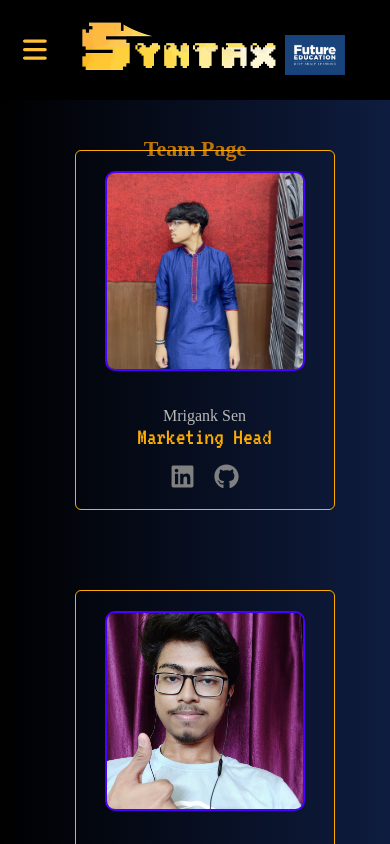
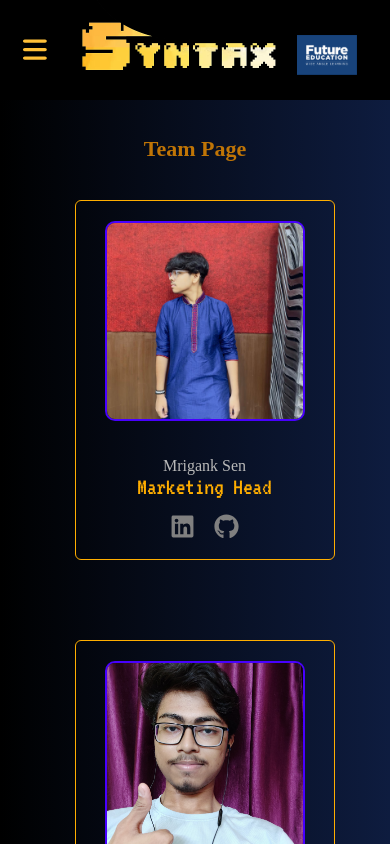
Before and after one commit to SoumyaOk4-4/Syntax-FIEM, a React (Create React App) app: page /team in a window 390 px wide. Shown: the top 844 px of the page. Built offline with nearby package versions, Linux system fonts and the light colour scheme; a web font is replaced by a local one.

Commit message:
ui fixes yet again

```diff
--- a/src/App.css
+++ b/src/App.css
@@ -423,11 +423,11 @@ nav .menu span {
   .team {
     width: 100% !important;
     scale: 0.99;
-    transform: translateY(-80px);
+    transform: translateY(-20px);
 
     display: grid;
     grid-template-columns: repeat(3, 1fr) !important;
-    gap: 80px !important;
+    gap: 60px !important;
   }
 
   .team-member {
@@ -439,7 +439,7 @@ nav .menu span {
 
     margin: 0 auto;
     width: fit-content;
-    transform: translateX(5px);
+    transform: translateX(-18px);
   }
 
   .team-member:hover {
@@ -452,7 +452,7 @@ nav .menu span {
   .team {
     width: 100% !important;
     scale: 0.9;
-    transform: translateY(-170px);
+    transform: translateY(-120px);
 
     display: grid;
     grid-template-columns: repeat(2, 1fr) !important;
@@ -479,6 +479,8 @@ nav .menu span {
     width: 65% !important;
   }
 }
+
+
 
 /* Mobile Navigation */
 @media (max-width: 640px) {
@@ -589,13 +591,30 @@ nav .menu span {
   }
 }
 
+@media (max-width: 540px) {
+  .team {
+    width: 90% !important;
+    display: grid;
+    scale: 1;
+    grid-template-columns: repeat(1, 1fr) !important;
+
+    transform: translateY(-30px);
+  }
+
+  .team-member {
+    margin: 0 auto;
+    width: fit-content;
+    transform: translateX(-30px);
+  }
+}
+
 @media (max-width: 480px) {
   .logo-main {
     left: 15%;
   }
 
   .fiem {
-    transform: translateX(30px);
+    transform: translateX(32px) !important;
   }
 
   .headers {
@@ -609,11 +628,11 @@ nav .menu span {
   .team {
     width: 90% !important;
     display: grid;
-    scale: 1 ;
+    scale: 1;
     grid-template-columns: repeat(1, 1fr) !important;
 
     width: 100%;
-    transform: translateY(-80px);
+    transform: translateY(-30px);
   }
 
   .team-member {
@@ -712,7 +731,7 @@ nav .menu span {
 
   .team {
     width: 100%;
-    transform: translateY(-80px);
+    transform: translateY(-30px);
   }
 
   .team-member {
--- a/src/App.jsx
+++ b/src/App.jsx
@@ -211,7 +211,7 @@ function App() {
           <br />
           <h4
             className="did-you-know"
-            style={{ fontFamily: "Font2", fontSize: "1.2rem" }}
+            style={{ fontFamily: "Font2", fontWeight: "normal" ,fontSize: "1.1rem" }}
           >
             {getRandom_DYK(DYK_arr)}
           </h4>
@@ -221,9 +221,9 @@ function App() {
           <div className="nav-links">
             <h1 className="headers">
               <a href="/">
-                <img src={mainlogo} alt="SYNTAX" className="logo-main" />
+                <img src={mainlogo} alt="SYNTAX" className="logo-main fadein_fadeout" />
               </a>
-              <img src={futureblue} alt="FIEM" className="fiem" />
+              <img src={futureblue} alt="FIEM" className="fiem fadein_fadeout" />
 
               <h3 className="gform">
                 <a href="/joinus">Become a member</a>
```
